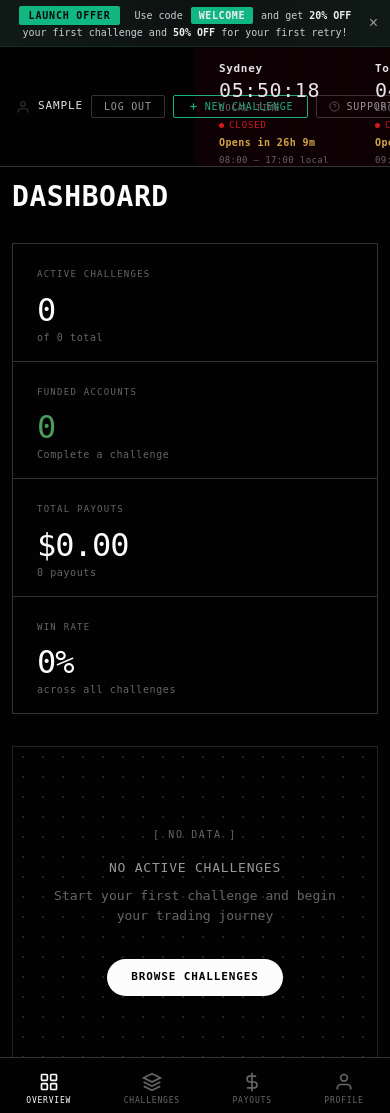
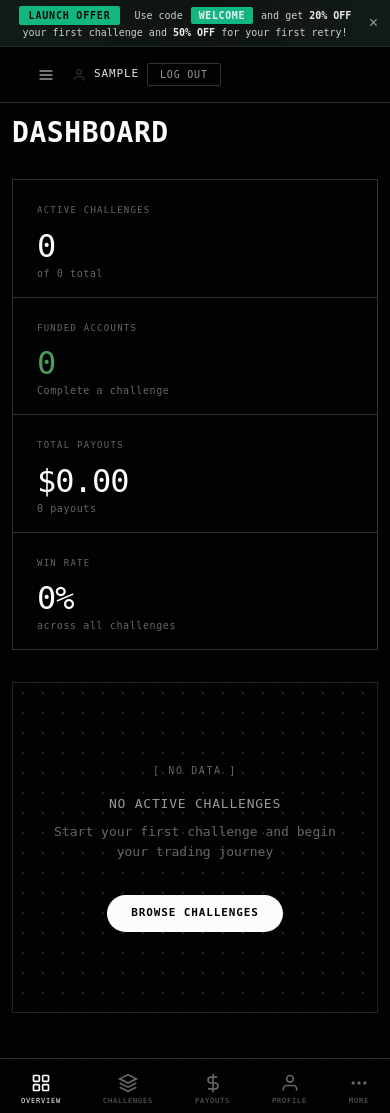
Before and after one commit to dojifunding/Doji-Funding-Website, a PHP site: page /dashboard in a window 390 px wide. Run offline with PHP 8.4, Linux system fonts and the light colour scheme; the visitor is signed in with stand-in values (Sample User, id 1); data that the repository does not hold is empty; some web fonts are replaced.

Commit message:
feat: responsive dashboard — mobile drawer + compact topbar + tablet fix
Mobile (≤768px):
- Sidebar: display:none → slide-in drawer (transform translateX)
- Hamburger button in topbar triggers sidebar drawer
- Sidebar overlay (tap-to-close)
- Topbar: 120px → 56px; hide sessions/alloc/support/new-challenge
- Mobile bottom tab bar: add 5th "More" tab to open full sidebar
- Nav item clicks close sidebar automatically

Tablet (≤1100px):
- Session card padding 24px → 14px, font-size 20px → 16px
- Prevents session cards overflowing topbar on 900-1100px screens

Mobile (≤480px):
- Tab labels remain but smaller font (7px)

```diff
--- a/assets/css/dashboard.css
+++ b/assets/css/dashboard.css
@@ -1129,6 +1129,28 @@ nav.nav, .mobile-menu { display: none !important; }
 .green { color: var(--success); }
 .mono  { font-family: var(--f-mono); }
 
+/* ─── Mobile hamburger ─── */
+.dash-topbar-hamburger {
+    display: none;
+    align-items: center;
+    justify-content: center;
+    width: 36px; height: 36px;
+    border: none; background: none;
+    color: var(--text-sec); cursor: pointer;
+    flex-shrink: 0;
+    transition: color 0.12s;
+}
+.dash-topbar-hamburger:hover { color: var(--text-pri); }
+
+/* ─── Sidebar overlay ─── */
+.dash-sidebar-overlay {
+    display: none;
+    position: fixed; inset: 0;
+    background: rgba(0,0,0,0.7);
+    z-index: 49;
+}
+.dash-sidebar-overlay.open { display: block; }
+
 /* ═══════════════════════════════════════════════════════
    MOBILE TAB BAR
 ═══════════════════════════════════════════════════════ */
@@ -1151,17 +1173,44 @@ nav.nav, .mobile-menu { display: none !important; }
    RESPONSIVE
 ═══════════════════════════════════════════════════════ */
 @media (max-width: 1200px) { .dash-kpis { grid-template-columns: repeat(2, 1fr); } }
+
+/* ─── Tablet: compact session cards ─── */
 @media (max-width: 1100px) {
+    .dash-sc { padding: 10px 14px; }
+    .dash-sc-time { font-size: 16px; }
+    .dash-sc-hours { font-size: 8px; }
     .dash-profile-layout { grid-template-columns: 1fr; }
     .dash-profile-left { display: grid; grid-template-columns: 1fr 1fr; gap: var(--s12); }
     .dash-profile-left .dash-user-card,
     .dash-profile-left .dash-coins-card { margin-bottom: 0; }
 }
+
+/* ─── Mobile: sidebar drawer + compact topbar ─── */
 @media (max-width: 768px) {
-    .dash-sidebar { display: none; }
+    /* Sidebar becomes a slide-in drawer */
+    .dash-sidebar {
+        display: flex !important;
+        transform: translateX(-100%);
+        transition: transform 0.25s cubic-bezier(0.22, 1, 0.36, 1);
+        pointer-events: none;
+    }
+    .dash-sidebar.open {
+        transform: translateX(0);
+        pointer-events: auto;
+    }
+    /* Compact topbar */
+    :root { --topbar-h: 56px; }
+    .dash-topbar { height: 56px; padding: 0 var(--s12); gap: var(--s8); }
+    .dash-sessions { display: none; }
+    .dash-topbar-alloc { display: none; }
+    .dash-topbar-support { display: none; }
+    .dash-topbar-new-challenge { display: none; }
+    .dash-topbar-hamburger { display: flex; }
+    /* Main layout */
     .dash-main-wrap { margin-left: 0; }
     .dash-main { padding: var(--s16) var(--s12) 100px; }
     .dash-mobile-tabs { display: flex; }
+    /* Grids */
     .dash-kpis { grid-template-columns: 1fr 1fr; }
     .dash-kpi-val { font-size: 32px; }
     .dash-active-grid { grid-template-columns: 1fr; }
@@ -1173,7 +1222,12 @@ nav.nav, .mobile-menu { display: none !important; }
     .dash-profile-left { grid-template-columns: 1fr; }
     .dash-page-title { font-size: 28px; }
 }
-@media (max-width: 480px) { .dash-kpis { grid-template-columns: 1fr; } }
+
+@media (max-width: 480px) {
+    .dash-kpis { grid-template-columns: 1fr; }
+    .dash-mobile-tab { padding: 8px 10px; }
+    .dash-mobile-tab span { font-size: 7px; }
+}
 
 /* ═══════════════════════════════════════════════════════
    LIGHT MODE
--- a/assets/js/dashboard.js
+++ b/assets/js/dashboard.js
@@ -304,13 +304,37 @@ const Dashboard = (function() {
                     }
                 } else {
                     switchTab(btn.dataset.tab);
+                    closeSidebar();
                 }
             });
         });
 
+        // Sidebar drawer (mobile)
+        function openSidebar() {
+            var sidebar = document.querySelector('.dash-sidebar');
+            var overlay = document.getElementById('dashSidebarOverlay');
+            if (sidebar) sidebar.classList.add('open');
+            if (overlay) overlay.classList.add('open');
+        }
+        function closeSidebar() {
+            var sidebar = document.querySelector('.dash-sidebar');
+            var overlay = document.getElementById('dashSidebarOverlay');
+            if (sidebar) sidebar.classList.remove('open');
+            if (overlay) overlay.classList.remove('open');
+        }
+        var hamburger = document.getElementById('dashHamburger');
+        if (hamburger) hamburger.addEventListener('click', openSidebar);
+        var sidebarOverlay = document.getElementById('dashSidebarOverlay');
+        if (sidebarOverlay) sidebarOverlay.addEventListener('click', closeSidebar);
+        var mobileMore = document.getElementById('dashMobileMore');
+        if (mobileMore) mobileMore.addEventListener('click', openSidebar);
+
         // Mobile tab clicks
         document.querySelectorAll('.dash-mobile-tab').forEach(btn => {
-            btn.addEventListener('click', () => switchTab(btn.dataset.tab));
+            btn.addEventListener('click', () => {
+                if (!btn.dataset.tab) return; // "More" button handled separately
+                switchTab(btn.dataset.tab);
+            });
         });
 
         // Challenge filters
--- a/pages/dashboard.php
+++ b/pages/dashboard.php
@@ -147,6 +147,9 @@ $topbar_perf_pct = $topbar_allocation > 0 ? ($topbar_pnl / $topbar_allocation) *
 
             <!-- LEFT — user + logout + new challenge -->
             <div class="dash-topbar-left">
+                <button class="dash-topbar-hamburger" id="dashHamburger" aria-label="Menu">
+                    <svg width="16" height="16" viewBox="0 0 24 24" fill="none" stroke="currentColor" stroke-width="2" stroke-linecap="round"><line x1="3" y1="6" x2="21" y2="6"/><line x1="3" y1="12" x2="21" y2="12"/><line x1="3" y1="18" x2="21" y2="18"/></svg>
+                </button>
                 <svg width="14" height="14" viewBox="0 0 24 24" fill="none" stroke="currentColor" stroke-width="2" stroke-linecap="round" opacity=".5"><path d="M20 21v-2a4 4 0 00-4-4H8a4 4 0 00-4 4v2"/><circle cx="12" cy="7" r="4"/></svg>
                 <span class="dash-topbar-username"><?= htmlspecialchars(strtolower($user['first_name'] . $user['last_name'])) ?></span>
                 <button class="dash-topbar-logout" onclick="AuthModal.logout()">Log out</button>
@@ -1278,6 +1281,13 @@ $topbar_perf_pct = $topbar_allocation > 0 ? ($topbar_pnl / $topbar_allocation) *
             <svg viewBox="0 0 24 24" fill="none" stroke="currentColor" stroke-width="2" width="20" height="20"><path d="M20 21v-2a4 4 0 00-4-4H8a4 4 0 00-4 4v2"/><circle cx="12" cy="7" r="4"/></svg>
             <span>Profile</span>
         </button>
+        <button class="dash-mobile-tab" id="dashMobileMore">
+            <svg viewBox="0 0 24 24" fill="none" stroke="currentColor" stroke-width="2" width="20" height="20"><circle cx="5" cy="12" r="1"/><circle cx="12" cy="12" r="1"/><circle cx="19" cy="12" r="1"/></svg>
+            <span>More</span>
+        </button>
     </div>
 
+    <!-- Sidebar overlay (mobile drawer) -->
+    <div class="dash-sidebar-overlay" id="dashSidebarOverlay"></div>
+
 </div>
```
